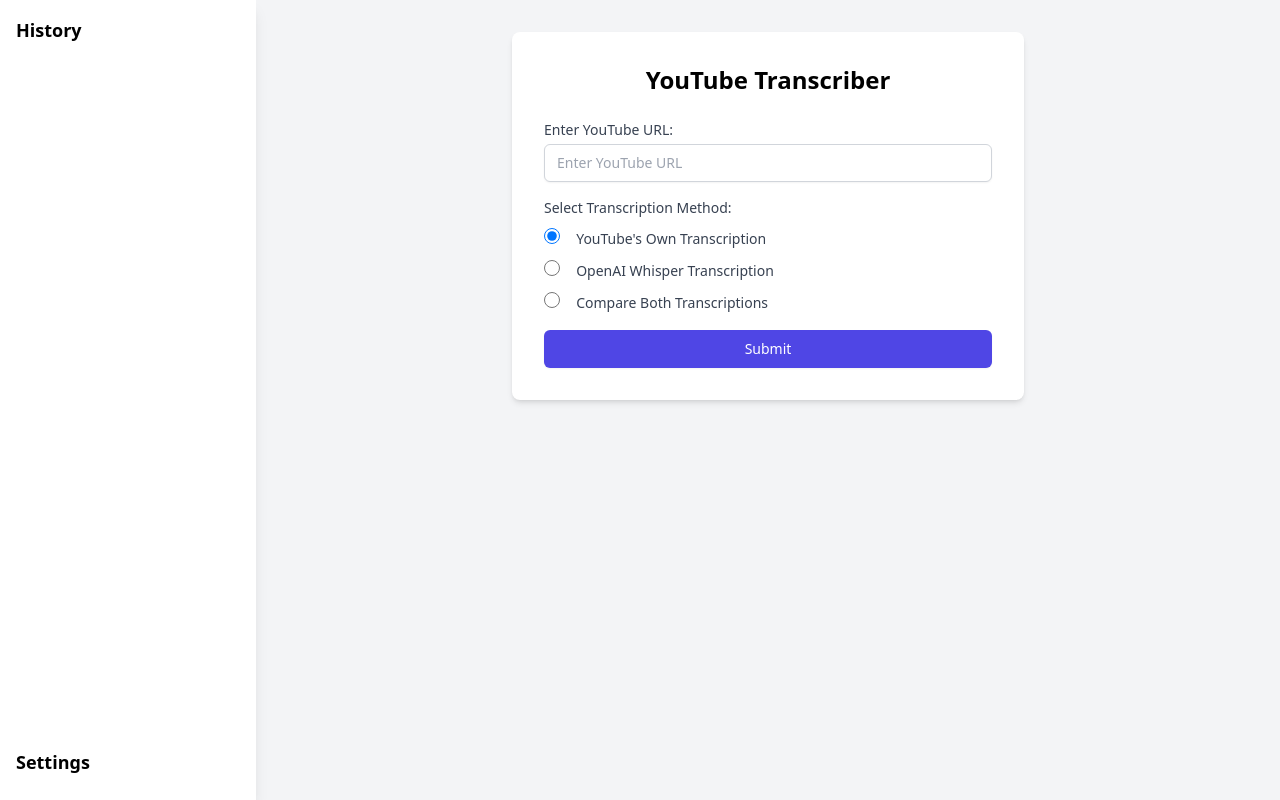
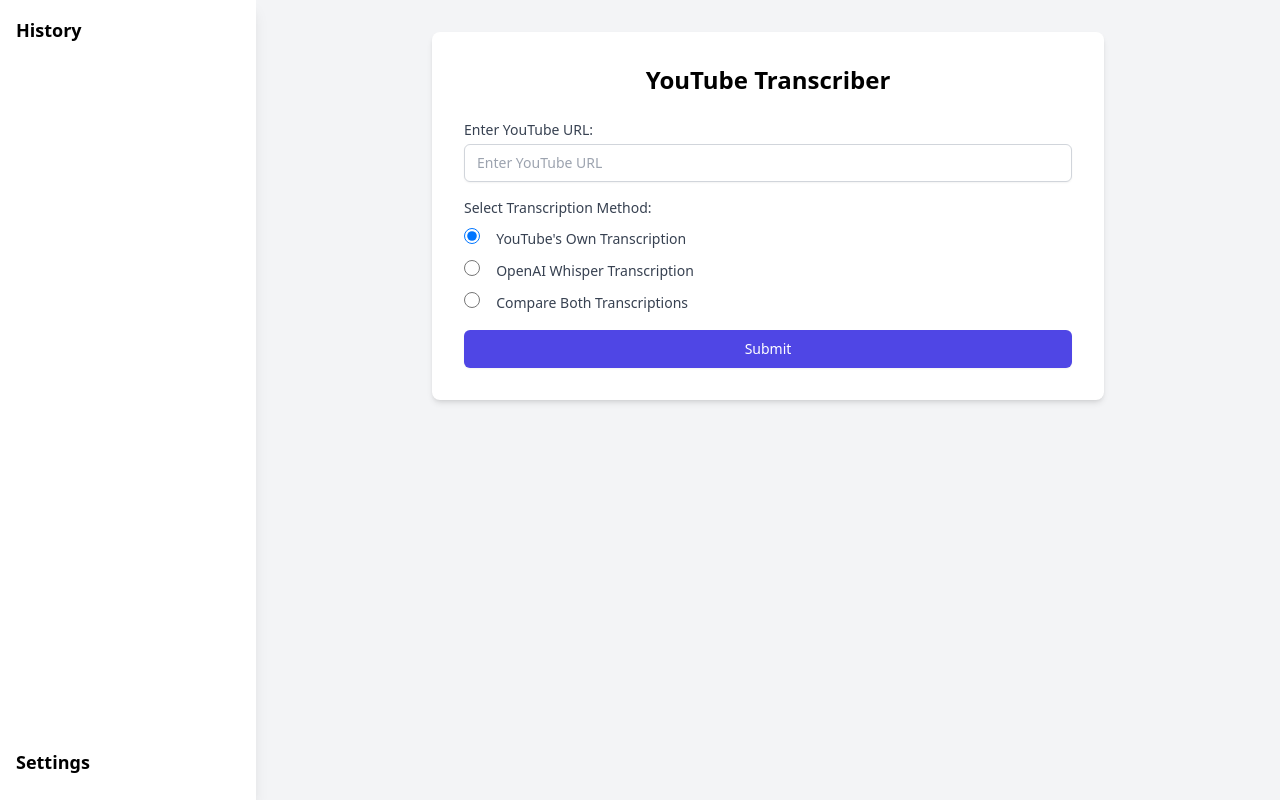
Before and after one commit to ArkV1/knowledge_extractor, a Flask app: page / in a window 1280 px wide. Run offline with Flask 3, Linux system fonts and the light colour scheme; some libraries are stand-ins or nearby versions.

Commit message:
small update

```diff
--- a/static/js/uiManager.js
+++ b/static/js/uiManager.js
@@ -58,14 +58,16 @@ export function initUIManager(elements) {
         elements.resultsSection.classList.remove('hidden');
         elements.resultsSection.style.maxHeight = elements.resultsSection.scrollHeight + 'px';
         elements.resultsSection.style.opacity = '1';
-        elements.mainContainer.style.maxWidth = '800px';
+        elements.mainContainer.style.maxWidth = '90%'; // Adjust to 90% of the viewport width
+        elements.mainContainer.style.width = '1200px'; // Set a maximum width
     }
 
     function hideResultsSection() {
         elements.resultsSection.classList.add('hidden');
         elements.resultsSection.style.maxHeight = '0px';
         elements.resultsSection.style.opacity = '0';
-        elements.mainContainer.style.maxWidth = '32rem';
+        elements.mainContainer.style.maxWidth = '100%';
+        elements.mainContainer.style.width = '672px'; // 2xl in Tailwind (same as max-w-2xl)
     }
 
     function toggleWhisperModelContainer(selectedMethod) {
@@ -89,14 +91,16 @@ export function initUIManager(elements) {
         elements.comparisonResultBox.classList.remove('hidden');
         elements.inlineCompareButton.classList.add('hidden');
         elements.sideBySideCompareButton.classList.add('hidden');
-        elements.mainContainer.style.maxWidth = '100%'; // Ensure full width
+        elements.mainContainer.style.maxWidth = '90%'; // Adjust to 90% of the viewport width
+        elements.mainContainer.style.width = '1200px'; // Set a maximum width
     }
 
     function hideComparisonResult() {
         elements.comparisonResultBox.classList.add('hidden');
         updateResultBoxesVisibility(document.querySelector('input[name="method"]:checked').value);
         updateComparisonButtons();
-        elements.mainContainer.style.maxWidth = '800px'; // Reset to original max-width
+        elements.mainContainer.style.maxWidth = '100%';
+        elements.mainContainer.style.width = '672px'; // 2xl in Tailwind (same as max-w-2xl)
     }
 
     function initUI() {
--- a/templates/transcription.html
+++ b/templates/transcription.html
@@ -2,9 +2,10 @@
 
 {% block content %}
 <div id="main-container"
-    class="bg-white shadow-md rounded-lg p-8 w-full max-w-lg mx-auto transition-all duration-500 ease-in-out">
+    class="bg-white shadow-md rounded-lg p-8 w-full mx-auto transition-all duration-500 ease-in-out">
     <h1 class="text-2xl font-bold mb-6 text-center">YouTube Transcriber</h1>
 
+    <div class="max-w-2xl mx-auto"> <!-- New wrapper div -->
         <div class="mb-4">
             <div id="progress-bar-container" class="hidden w-full bg-gray-200 rounded-full h-2.5 mb-2">
                 <div id="progress-bar" class="bg-indigo-600 h-2.5 rounded-full transition-all duration-300 ease-in-out"
@@ -27,26 +28,28 @@
                 <label class="block text-sm font-medium text-gray-700">Select Transcription Method:</label>
                 <div class="mt-2 space-y-2">
                     <div>
-                    <input type="radio" id="youtube" name="method" value="YouTube" {% if method=='YouTube' %}checked{%
-                        endif %} class="h-4 w-4 text-indigo-600 focus:ring-indigo-500 border-gray-300">
+                        <input type="radio" id="youtube" name="method" value="YouTube" {% if method=='YouTube'
+                            %}checked{% endif %} class="h-4 w-4 text-indigo-600 focus:ring-indigo-500 border-gray-300">
                         <label for="youtube" class="ml-3 text-sm font-medium text-gray-700">YouTube's Own
                             Transcription</label>
                     </div>
                     <div>
-                    <input type="radio" id="whisper" name="method" value="Whisper" {% if method=='Whisper' %}checked{%
-                        endif %} class="h-4 w-4 text-indigo-600 focus:ring-indigo-500 border-gray-300">
+                        <input type="radio" id="whisper" name="method" value="Whisper" {% if method=='Whisper'
+                            %}checked{% endif %} class="h-4 w-4 text-indigo-600 focus:ring-indigo-500 border-gray-300">
                         <label for="whisper" class="ml-3 text-sm font-medium text-gray-700">OpenAI Whisper
                             Transcription</label>
                     </div>
                     <div>
-                    <input type="radio" id="both" name="method" value="Both" {% if method=='Both' %}checked{% endif %}
-                        class="h-4 w-4 text-indigo-600 focus:ring-indigo-500 border-gray-300">
-                    <label for="both" class="ml-3 text-sm font-medium text-gray-700">Compare Both Transcriptions</label>
+                        <input type="radio" id="both" name="method" value="Both" {% if method=='Both' %}checked{% endif
+                            %} class="h-4 w-4 text-indigo-600 focus:ring-indigo-500 border-gray-300">
+                        <label for="both" class="ml-3 text-sm font-medium text-gray-700">Compare Both
+                            Transcriptions</label>
                     </div>
                 </div>
             </div>
 
-        <div id="whisper-model-container" class="mt-4 hidden overflow-hidden transition-all duration-300 ease-in-out">
+            <div id="whisper-model-container"
+                class="mt-4 hidden overflow-hidden transition-all duration-300 ease-in-out">
                 <label for="whisper-model" class="block text-sm font-medium text-gray-700">Select Whisper Model:</label>
                 <select id="whisper-model" name="whisper-model"
                     class="mt-1 block w-full pl-3 pr-10 py-2 text-base border-gray-300 focus:outline-none focus:ring-indigo-500 focus:border-indigo-500 sm:text-sm rounded-md">
@@ -63,9 +66,11 @@
                     class="w-full inline-flex justify-center py-2 px-4 border border-transparent shadow-sm text-sm font-medium rounded-md text-white bg-indigo-600 hover:bg-indigo-700 focus:outline-none focus:ring-2 focus:ring-offset-2 focus:ring-indigo-500">
             </div>
         </form>
+    </div>
 
     <div id="results-section" class="mt-8">
-        <div class="flex justify-between items-center mb-4">
+        <div class="max-w-2xl mx-auto mb-4"> <!-- Wrapper for buttons -->
+            <div class="flex justify-between items-center">
                 <h3 class="text-lg font-semibold text-gray-700">Transcription Results:</h3>
                 <div class="space-x-2">
                     <button id="inline-compare-button"
@@ -76,6 +81,7 @@
                         class="hidden py-2 px-4 border border-transparent shadow-sm text-sm font-medium rounded-md text-white bg-indigo-600 hover:bg-indigo-700 focus:outline-none focus:ring-2 focus:ring-offset-2 focus:ring-indigo-500">
                         Side-by-Side Compare
                     </button>
+                </div>
             </div>
         </div>
         <div id="results-container" class="grid grid-cols-1 md:grid-cols-2 gap-4">
@@ -116,7 +122,7 @@
                         Back to Transcripts
                     </button>
                 </div>
-                <div id="comparison-result" class="w-full">
+                <div id="comparison-result">
                     <!-- Comparison content will be inserted here dynamically -->
                 </div>
             </div>
```
Also changed, not shown: README.md, images/preview.png (added). Lines whose indentation alone changed are shown as unchanged.
